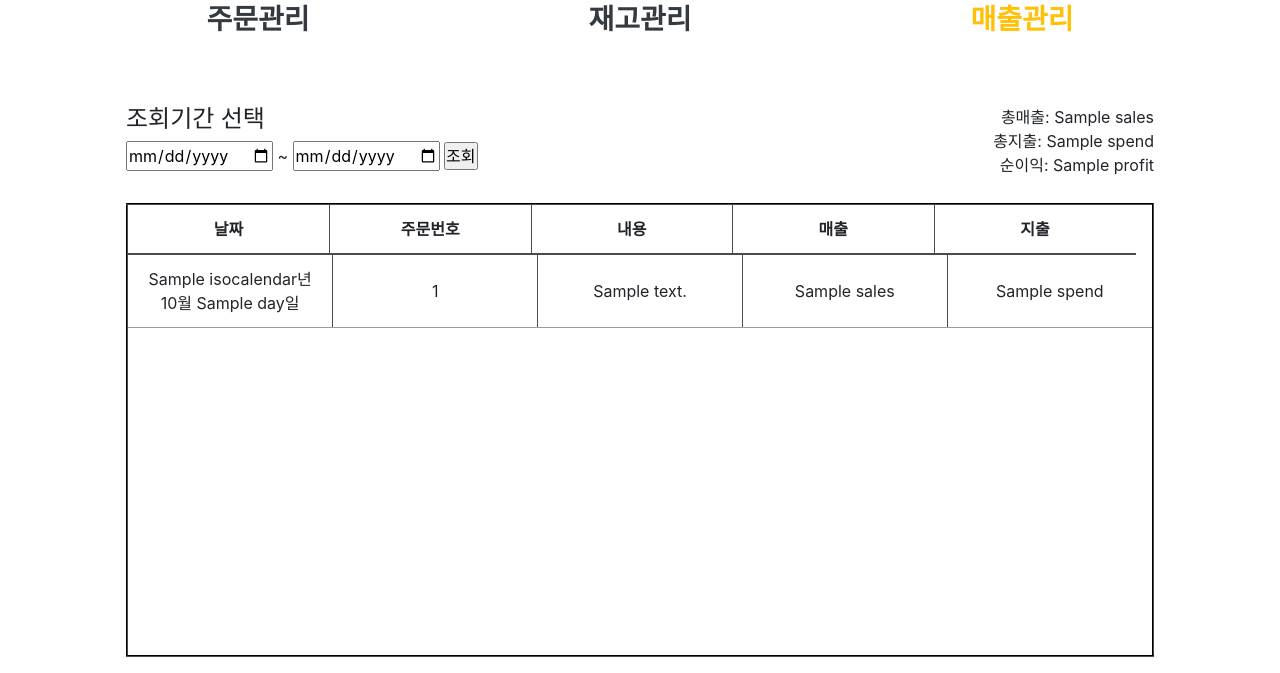
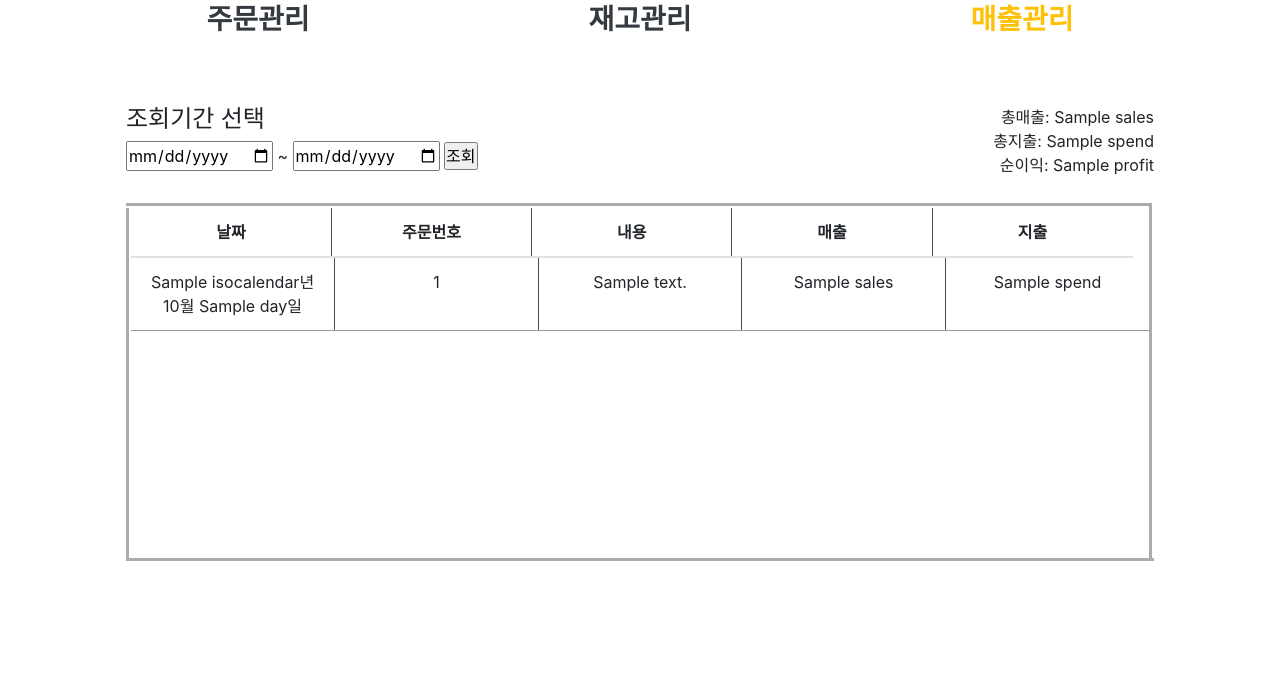
Before and after one commit to NohYeaJin/djangoKiosk, a Django app: template djangoProject/MacKiosk/templates/revenue.html in a window 1280 px wide. Shown: the part 141-814 px from the top of the page. After the commit the page ends 702 px from the top, so only its background shows below. Run offline with Django 3.2, Linux system fonts and the light colour scheme; the template is opened without the code that fills it: most values are stand-ins (such as "Sample title", 1, 10 or a date in 2020).

Commit message:
orderlist update

```diff
--- a/djangoProject/MacKiosk/static/css/seller.css
+++ b/djangoProject/MacKiosk/static/css/seller.css
@@ -5,12 +5,14 @@ border-width: 2px;
 
 .table thead{
 float:left;
+width:100%;
 }
 
 .table thead tr{
 display:table;
 border-top:hidden;
 border-left:hidden;
+width:100%;
 }
 
 .table thead tr th{
@@ -23,6 +25,7 @@ overflow-y:scroll;
 overflow-x:hidden;
 float:left;
 height: 50vh;
+width:100%;
 }
 
 .table tbody tr{
--- a/djangoProject/MacKiosk/static/css/seller_order.css
+++ /dev/null
@@ -1,52 +0,0 @@
-.table {
-border-color:#4C4B4B;
-border-width: 2px;
-}
-
-.table thead{
-float:left;
-width:100%;
-}
-
-.table thead tr{
-display:table;
-vertical-align: middle;
-border-top:hidden;
-border-left:hidden;
-width:100%;
-}
-
-.table thead tr th{
-border-color:#4C4B4B;
-vertical-align: middle;
-}
-
-.table tbody{
-overflow-y:scroll;
-overflow-x:hidden;
-float:left;
-width:100%;
-height: 50vh;
-}
-
-.table tbody tr{
-display:table;
-border-top:hidden;
-border-left:hidden;
-width:100%;
-}
-
-.table tbody tr td{
-vertical-align: middle;
-border-color:#4C4B4B;
-border-bottom-color:#9B9B9B
-}
-
-.btn {
-background-color: #DEDEDE;
-border: none;
-padding: 10px 20px;
-text-align: center;
-text-decoration: none;
-display: inline-block;
-font-size: 16px;}
```
Also changed, not shown: djangoProject/MacKiosk/view.py (+4 -6 lines).
